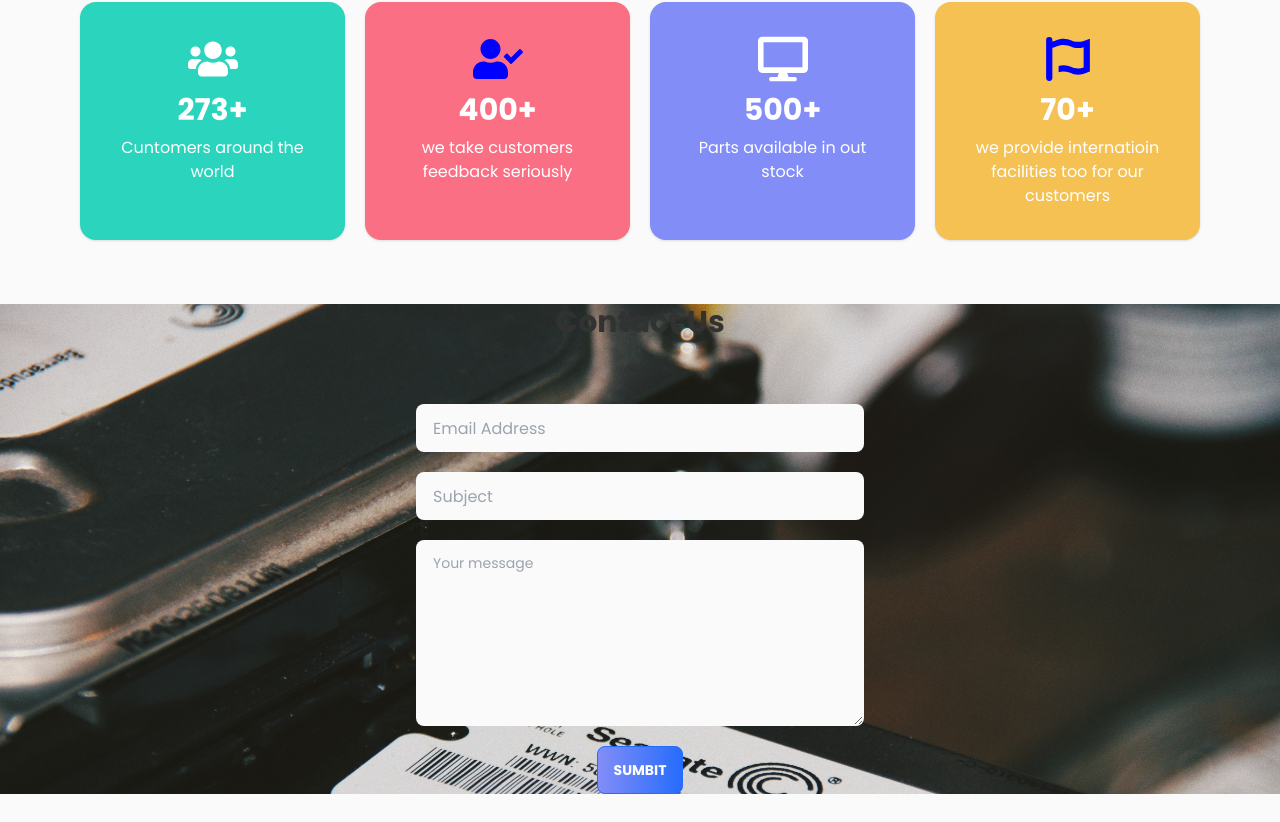
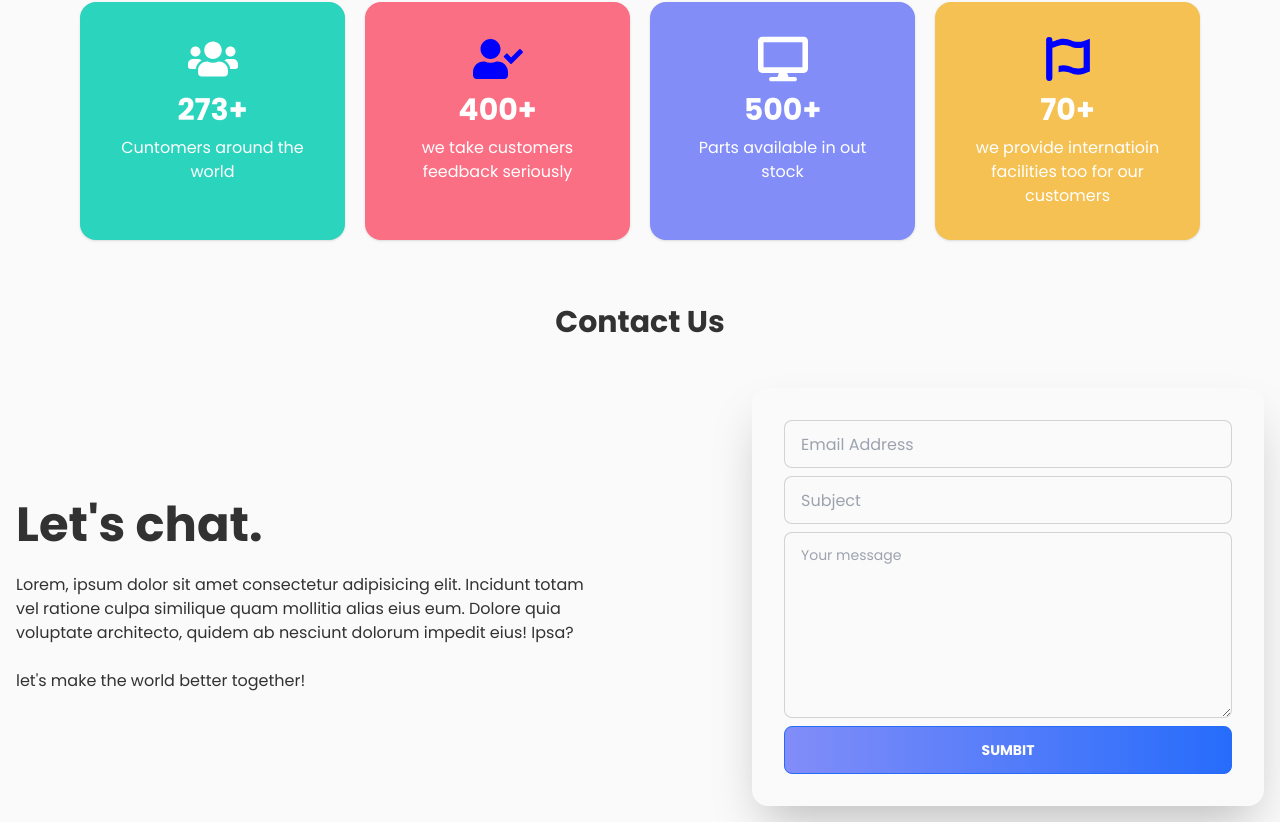
Before and after one commit to rokib97/prime-systems-client, a React (Create React App) app: page / in a window 1280 px wide. Shown: the part 2338-3160 px from the top of the page. Before the commit the page ends 3132 px from the top, so only its background shows below. Built offline with nearby package versions, Linux system fonts and the light colour scheme.

Commit message:
added contact section

```diff
--- a/src/Pages/Home/Contact.js
+++ b/src/Pages/Home/Contact.js
@@ -1,36 +1,45 @@
 import React from "react";
-import contactbg from "../../assets/images/lilzidesigns-HhTfeSKz4xQ-unsplash.jpg";
 import PrimaryButton from "../../components/PrimaryButton";
 
 const Contact = () => {
   return (
-    <div
-      style={{
-        background: `url(${contactbg})`,
-        backgroundSize: "cover",
-      }}
-      className="mt-16"
-    >
-      <h2 className="text-3xl font-bold text-center mb-16">Contact Us</h2>
-      <div className="grid grid-cols-1 justify-items-center gap-5">
+    <div className="mt-16">
+      <h2 className="text-3xl font-bold text-center mb-8">Contact Us</h2>
+      <div class="hero h-full bg-base-100">
+        <div class="hero-content flex-col lg:flex-row">
+          <div class="text-start lg:text-start">
+            <h1 class="text-5xl font-bold">Let's chat.</h1>
+            <p class="py-6 w-4/5">
+              Lorem, ipsum dolor sit amet consectetur adipisicing elit. Incidunt
+              totam vel ratione culpa similique quam mollitia alias eius eum.
+              Dolore quia voluptate architecto, quidem ab nesciunt dolorum
+              impedit eius! Ipsa?
+            </p>
+            <p>let's make the world better together! </p>
+          </div>
+          <div className="card flex-shrink-0 w-full max-w-sm lg:max-w-lg shadow-2xl bg-base-100">
+            <div className="card-body">
               <input
                 type="email"
                 placeholder="Email Address"
-          className="input w-full max-w-md"
+                className="input input-bordered w-full max-w-md"
               />
               <input
                 type="text"
                 placeholder="Subject"
-          className="input w-full max-w-md"
+                className="input input-bordered w-full max-w-md"
               />
               <textarea
-          className="textarea w-full max-w-md"
+                className="textarea input-bordered w-full max-w-md"
                 placeholder="Your message"
                 rows={6}
               ></textarea>
               <PrimaryButton>Sumbit</PrimaryButton>
             </div>
           </div>
+        </div>
+      </div>
+    </div>
   );
 };
 
```
Lines whose indentation alone changed are shown as unchanged.
